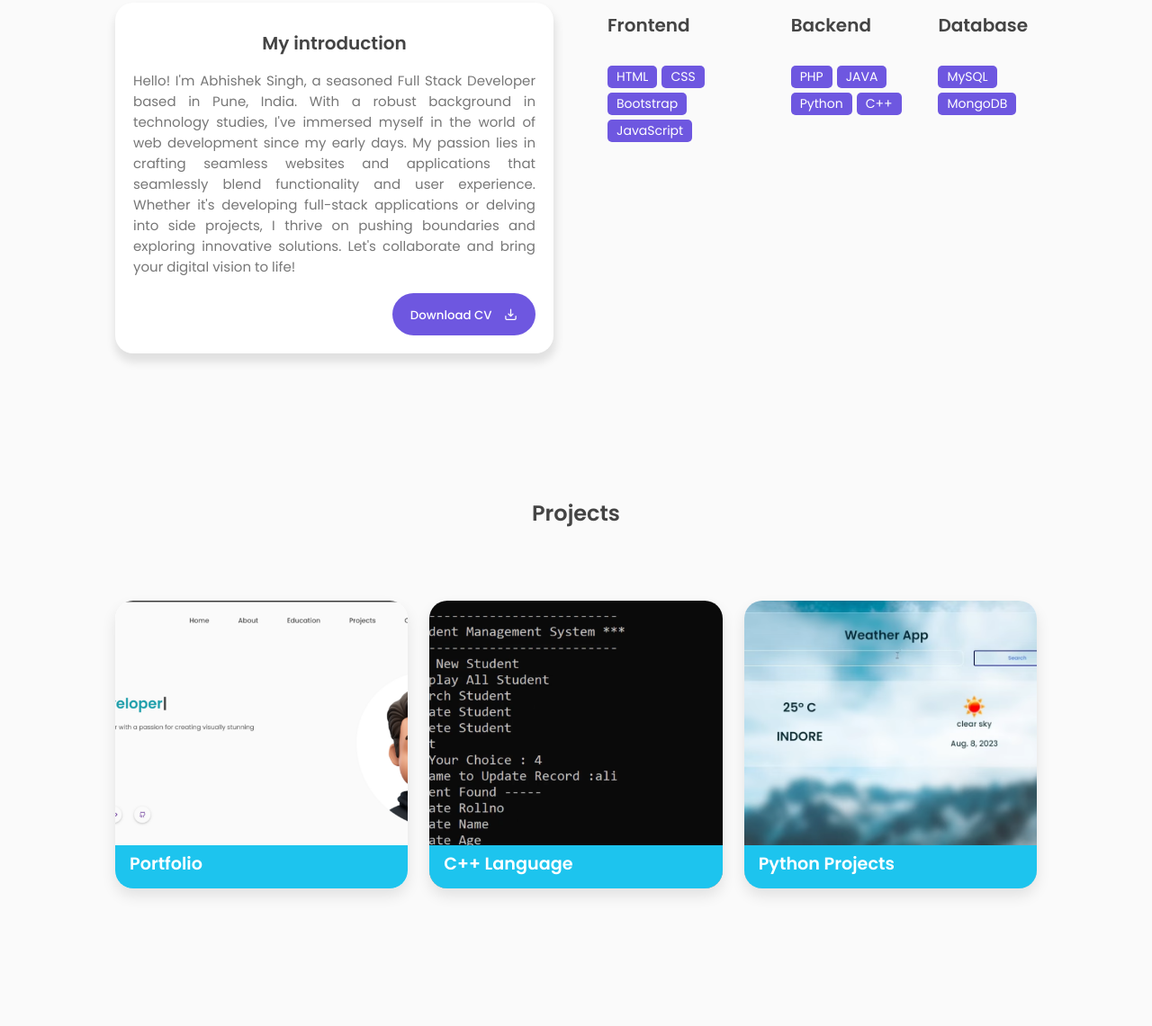
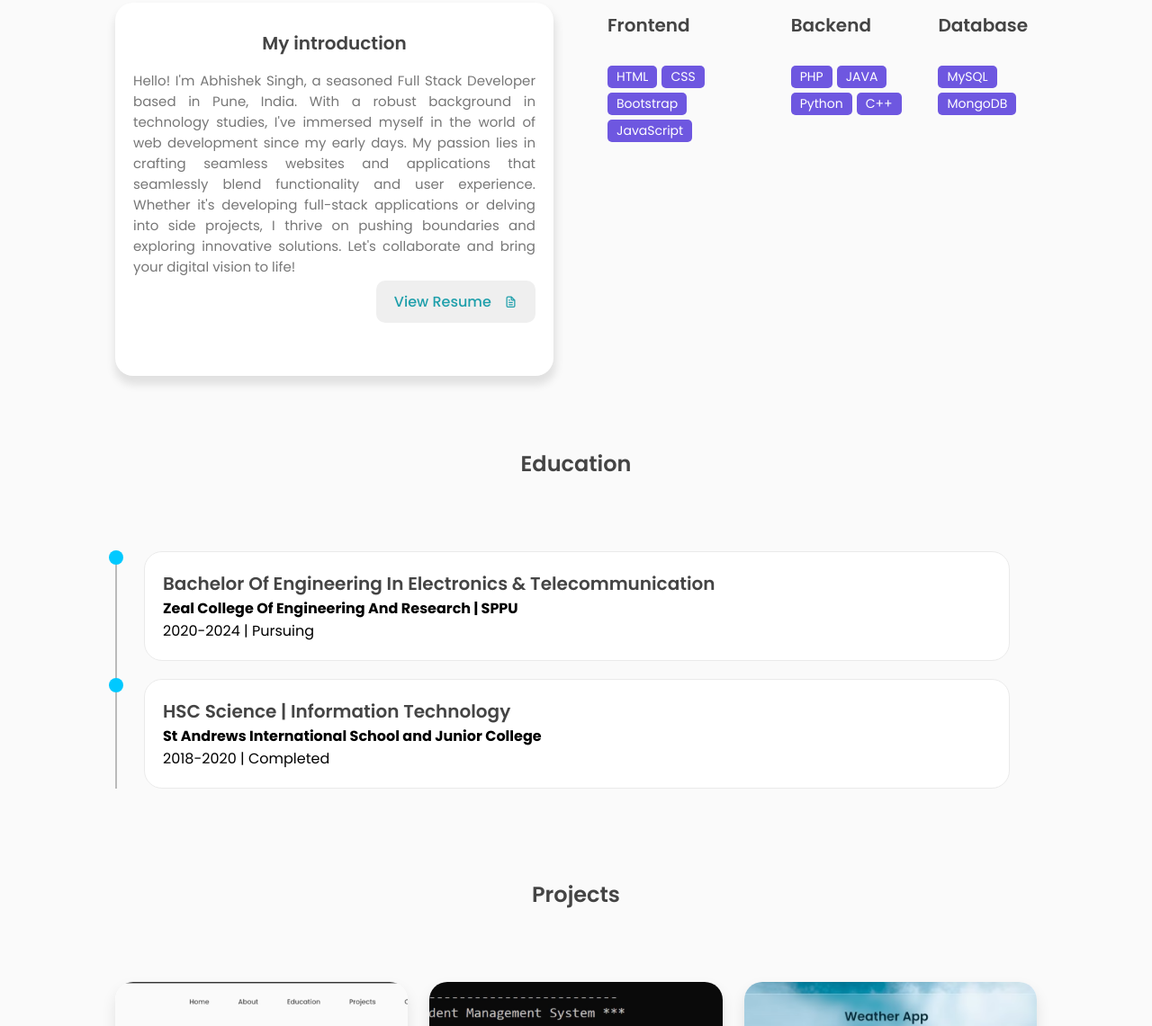
Before and after one commit to Abhishek-25-Singh/Basic_Portfolio, a plain HTML site: page Basic_Portfolio/index.html in a window 1280 px wide. Shown: the part 1017-2158 px from the top of the page at 90% size. Drawn offline with nearby package versions, Linux system fonts and the light colour scheme.

Commit message:
Update About Box
Because of Education Section is Added

```diff
--- a/Basic_Portfolio/index.html
+++ b/Basic_Portfolio/index.html
@@ -125,7 +125,7 @@ crossorigin="anonymous" referrerpolicy="no-referrer" />
            </div>
         </section>
        <!-- -------------- ABOUT BOX ---------------- -->
-       <section class="section" id="about">
+           <section class="section" id="about">
         <div class="top-header">
           <h1>About Me</h1>
         </div>
@@ -138,9 +138,20 @@ crossorigin="anonymous" referrerpolicy="no-referrer" />
             My passion lies in crafting seamless websites and applications that seamlessly blend functionality and user experience.
             Whether it's developing full-stack applications or delving into side projects, I thrive on pushing boundaries and exploring innovative solutions.
             Let's collaborate and bring your digital vision to life!
-                  </p>
-                  <div class="about-btn">
-                      <button class="btn">Download CV <i class="uil uil-import"></i></button>
+        </p>
+        <div class="about-btn">
+            <a
+            style="text-decoration: none"
+            class="btn"
+            href="./assets/Resume/Abhishek Singh Resume.pdf"
+            target="_blank"
+          >
+            View Resume <i class="uil uil-file-alt"></i
+          ></a>
+          <!-- <button class="btn">
+            View Resume
+            <i class="uil uil-import"></i>
+          </button> -->
                   </div>
               </div>
           </div>
@@ -179,6 +190,28 @@ crossorigin="anonymous" referrerpolicy="no-referrer" />
           </div>
         </div>
      </section>
+<!-- Education Section -->
+
+<section id="Education" class="Education">
+    <div class="top-header">
+      <h1>Education</h1>
+    </div>
+    <div class="outer-class">
+      <div class="contents">
+        <div class="edu-box">
+          <h3>Bachelor Of Engineering In Electronics & Telecommunication</h3>
+          <h4>Zeal College Of Engineering And Research | SPPU</h4>
+          <p>2020-2024 | Pursuing</p>
+        </div>
+
+        <div class="edu-box">
+          <h3>HSC Science | Information Technology</h3>
+          <h4>St Andrews International School and Junior College</h4>
+          <p>2018-2020 | Completed</p>
+        </div>
+      </div>
+    </div>
+  </section>
 
 
        <!-- -------------- PROJECT BOX ---------------- -->
```
